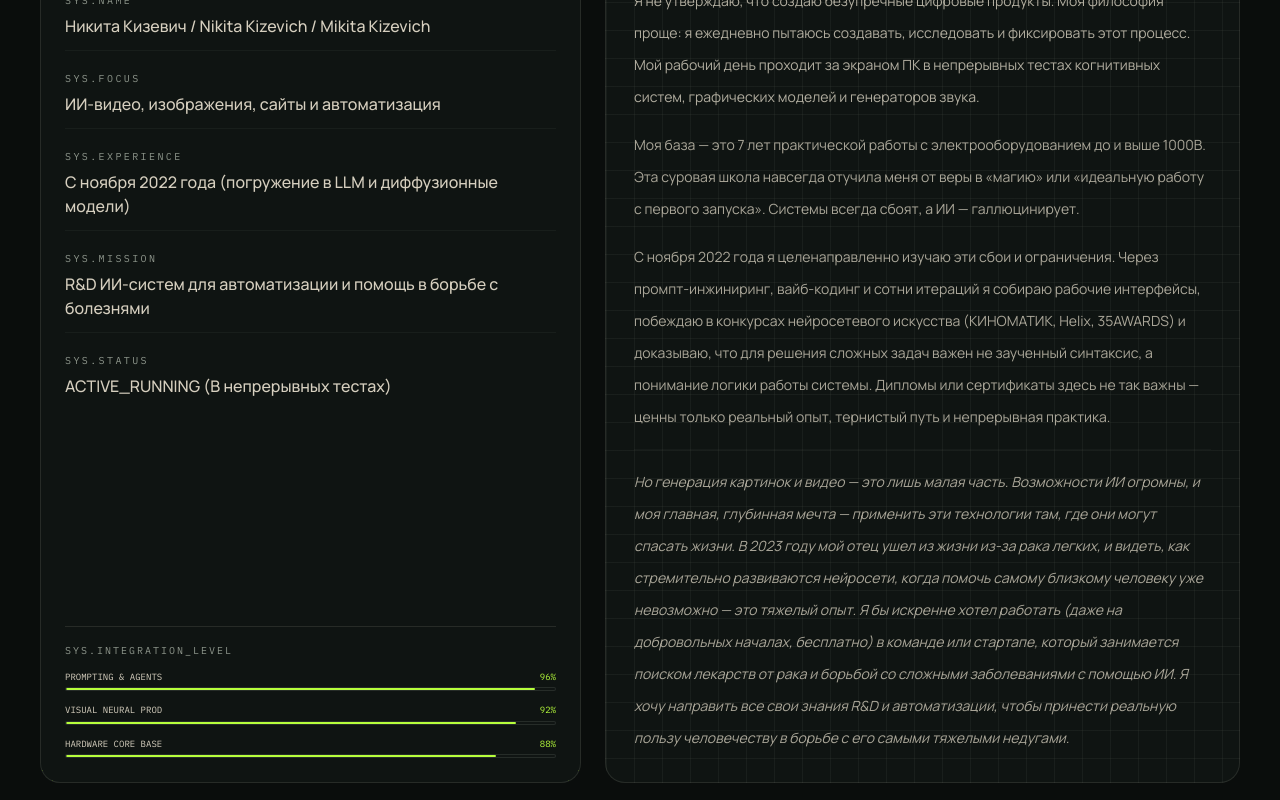
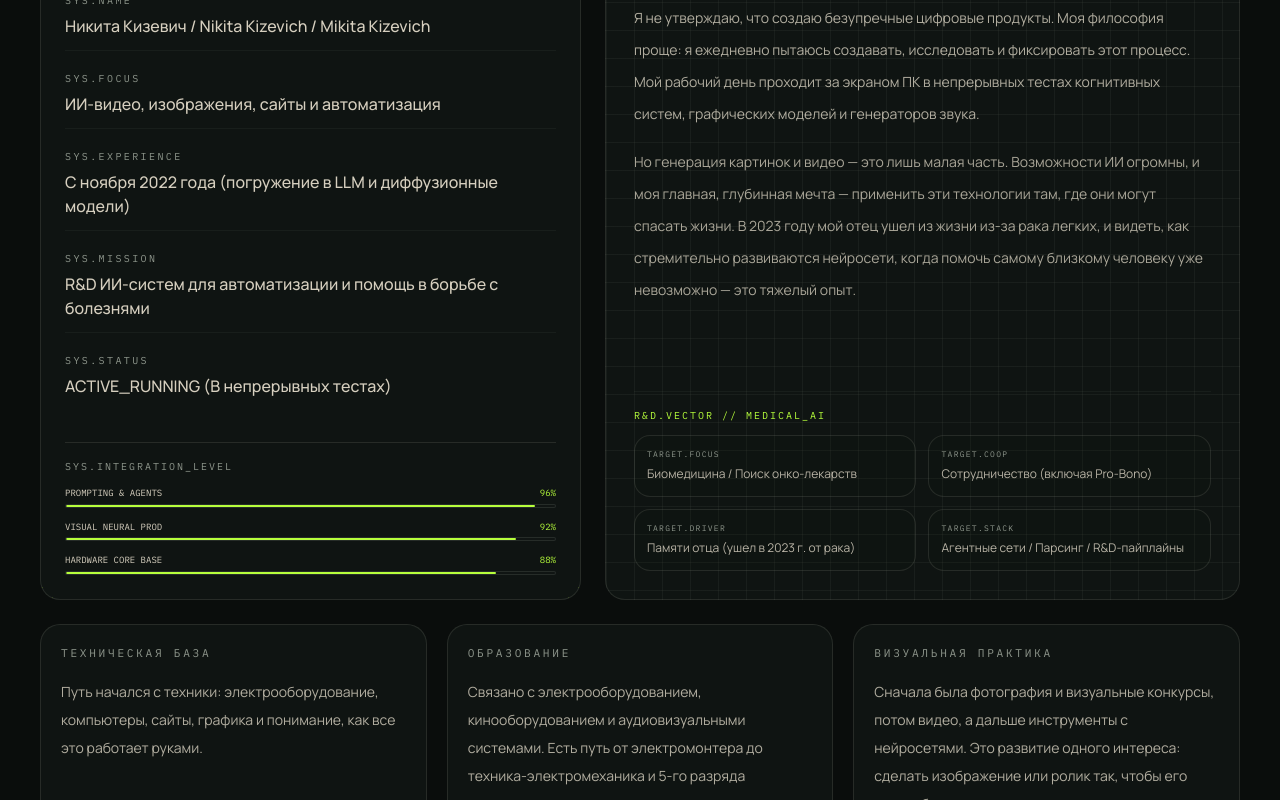
Before and after one commit to AI-Nikitka93/ai-nikitka-portfolio, a Next.js app: page /about in a window 1280 px wide. Shown: the part 920-1720 px from the top of the page. Built offline with nearby package versions, Linux system fonts and the light colour scheme; no server answers.

Commit message:
Redesign About page manifesto block: remove redundant text, add telemetry grid for R&D vectors

```diff
--- a/src/app/about/page.tsx
+++ b/src/app/about/page.tsx
@@ -283,33 +283,54 @@ export default function AboutPage() {
             </div>
           </div>
 
-          {/* Философия проекта */}
-          <div className="signal-frame signal-grid-panel interactive-surface rounded-shell p-6 md:p-7 relative">
+          {/* Философия и Манифест */}
+          <div className="signal-frame signal-grid-panel interactive-surface rounded-shell p-6 md:p-7 relative flex flex-col justify-between">
             {/* Подложка сетки scanline */}
             <div className="card-scanline-container">
               <div className="card-scanline-grid" />
               <div className="card-scanline-line" />
             </div>
 
-            <div className="flex items-center gap-2">
+            <div>
+              <div className="flex items-center gap-2 border-b border-border-subtle pb-4">
                 <Cpu size={14} className="text-accent" />
                 <p className="signal-label text-accent">Философия и инженерный подход</p>
               </div>
+
               <h2 className="mt-4 text-xl sm:text-2xl lg:text-[1.75rem] font-semibold tracking-normal text-foreground">
                 Манифест автора: философия и принципы
               </h2>
+
               <p className="mt-4 text-sm leading-8 text-[rgba(214,207,191,0.82)]">
                 Я не утверждаю, что создаю безупречные цифровые продукты. Моя философия проще: я ежедневно пытаюсь создавать, исследовать и фиксировать этот процесс. Мой рабочий день проходит за экраном ПК в непрерывных тестах когнитивных систем, графических моделей и генераторов звука.
               </p>
+
               <p className="mt-4 text-sm leading-8 text-[rgba(214,207,191,0.78)]">
-              Моя база — это 7 лет практической работы с электрооборудованием до и выше 1000В. Эта суровая школа навсегда отучила меня от веры в «магию» или «идеальную работу с первого запуска». Системы всегда сбоят, а ИИ — галлюцинирует.
+                Но генерация картинок и видео — это лишь малая часть. Возможности ИИ огромны, и моя главная, глубинная мечта — применить эти технологии там, где они могут спасать жизни. В 2023 году мой отец ушел из жизни из-за рака легких, и видеть, как стремительно развиваются нейросети, когда помочь самому близкому человеку уже невозможно — это тяжелый опыт.
               </p>
-            <p className="mt-4 text-sm leading-8 text-[rgba(214,207,191,0.78)]">
-              С ноября 2022 года я целенаправленно изучаю эти сбои и ограничения. Через промпт-инжиниринг, вайб-кодинг и сотни итераций я собираю рабочие интерфейсы, побеждаю в конкурсах нейросетевого искусства (КИНОМАТИК, Helix, 35AWARDS) и доказываю, что для решения сложных задач важен не заученный синтаксис, а понимание логики работы системы. Дипломы или сертификаты здесь не так важны — ценны только реальный опыт, тернистый путь и непрерывная практика.
-            </p>
-            <p className="mt-4 text-sm leading-8 text-[rgba(214,207,191,0.78)] border-t border-border-subtle/30 pt-4 italic">
-              Но генерация картинок и видео — это лишь малая часть. Возможности ИИ огромны, и моя главная, глубинная мечта — применить эти технологии там, где они могут спасать жизни. В 2023 году мой отец ушел из жизни из-за рака легких, и видеть, как стремительно развиваются нейросети, когда помочь самому близкому человеку уже невозможно — это тяжелый опыт. Я бы искренне хотел работать (даже на добровольных началах, бесплатно) в команде или стартапе, который занимается поиском лекарств от рака и борьбой со сложными заболеваниями с помощью ИИ. Я хочу направить все свои знания R&D и автоматизации, чтобы принести реальную пользу человечеству в борьбе с его самыми тяжелыми недугами.
-            </p>
+            </div>
+
+            {/* Вектор ИИ-исследований в виде формуляра */}
+            <div className="mt-6 pt-4 border-t border-border-subtle/40">
+              <p className="font-mono text-[10px] tracking-[0.2em] text-accent uppercase mb-3">R&D.VECTOR // MEDICAL_AI</p>
+              <div className="grid gap-3 sm:grid-cols-2">
+                {[
+                  ["target.focus", "Биомедицина / Поиск онко-лекарств"],
+                  ["target.coop", "Сотрудничество (включая Pro-Bono)"],
+                  ["target.driver", "Памяти отца (ушел в 2023 г. от рака)"],
+                  ["target.stack", "Агентные сети / Парсинг / R&D-пайплайны"]
+                ].map(([key, value]) => (
+                  <div key={key} className="rounded-panel border border-border-subtle bg-surface-muted/10 p-3 relative">
+                    <span className="font-mono text-[8px] tracking-[0.16em] text-titanium uppercase block">
+                      {key}
+                    </span>
+                    <span className="mt-1 text-xs leading-5 text-[rgba(214,207,191,0.85)] block">
+                      {value}
+                    </span>
+                  </div>
+                ))}
+              </div>
+            </div>
           </div>
         </section>
       </ScrollReveal>
```
Lines whose indentation alone changed are shown as unchanged.
